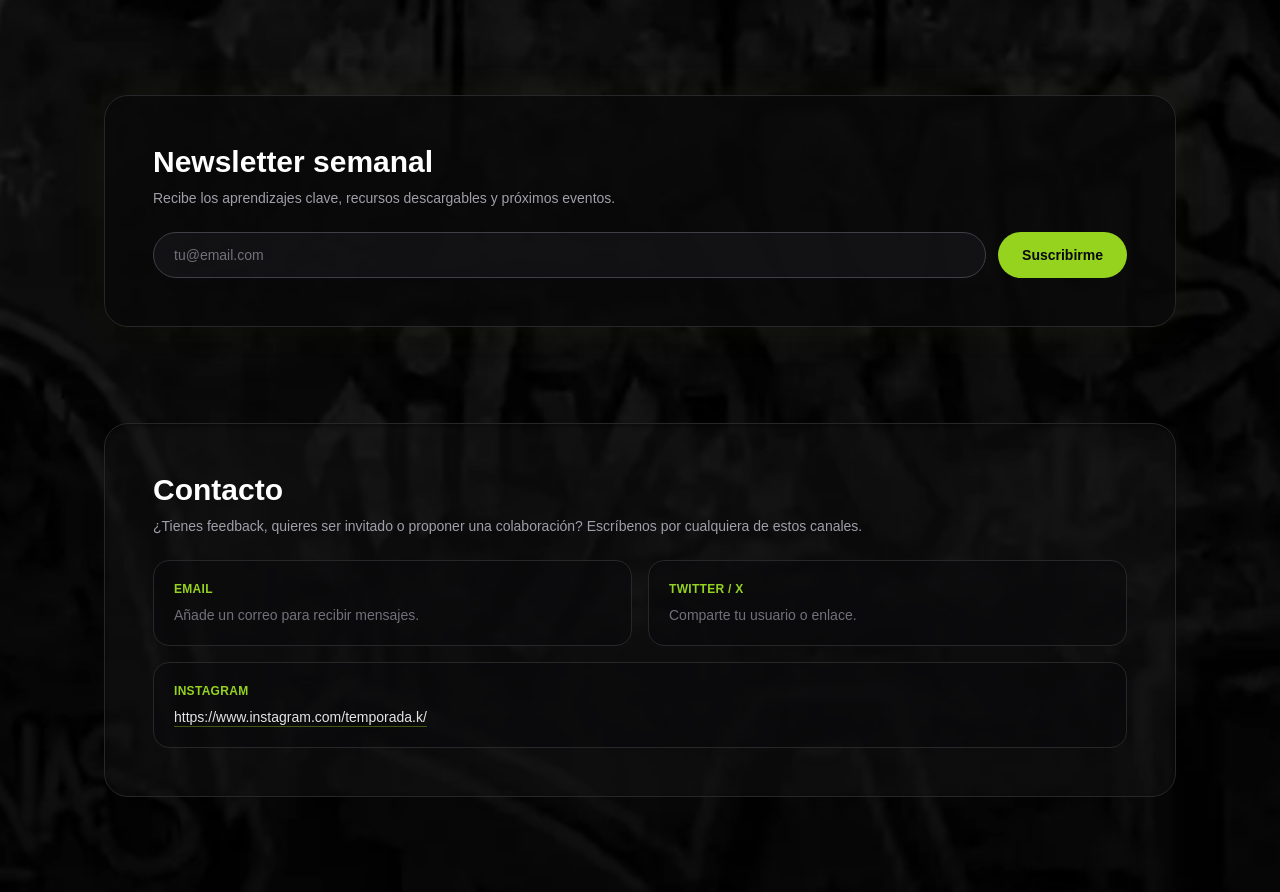
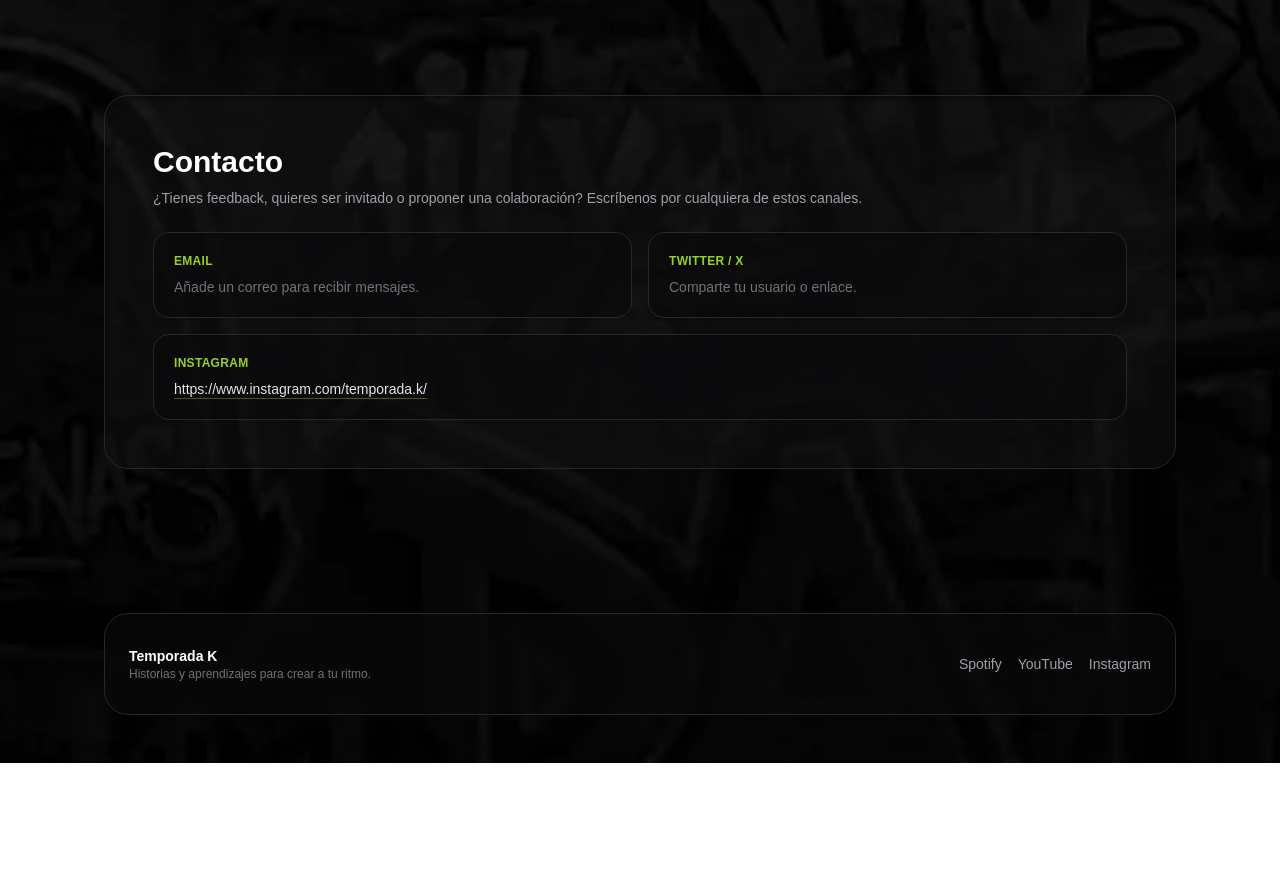
Before and after one commit to Nieves-Luis/podcast-landing, a Next.js app: page / in a window 1280 px wide. Shown: the part 2994-3886 px from the top of the page. After the commit the page ends 3757 px from the top, so only its background shows below. Built offline with nearby package versions, Linux system fonts and the light colour scheme.

Commit message:
Remove duplicate newsletter section

```diff
--- a/src/app/page.tsx
+++ b/src/app/page.tsx
@@ -3,7 +3,6 @@ import Hero from "@/components/Hero";
 import YouTube from "@/components/YouTube";
 import Shorts from "@/components/Shorts";
 import Spotify from "@/components/Spotify";
-import Newsletter from "@/components/Newsletter";
 import Contact from "@/components/Contact";
 
 const NAV_LINKS = [
@@ -63,10 +62,6 @@ export default function Home() {
             />
           </section>
 
-          <section id="newsletter" className="scroll-mt-32">
-            <Newsletter />
-          </section>
-
           <section id="contact" className="scroll-mt-32">
             <Contact instagram={INSTAGRAM_URL} />
           </section>
```
